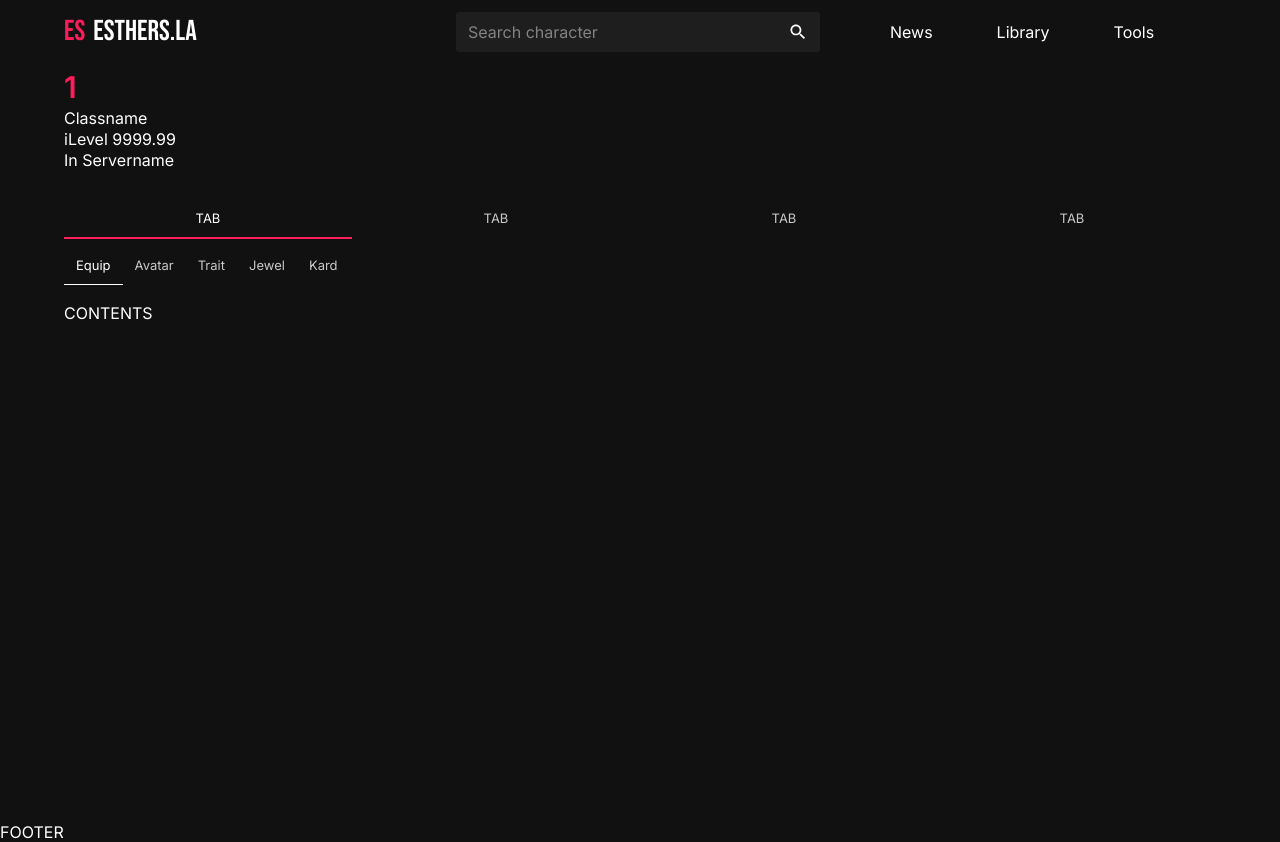
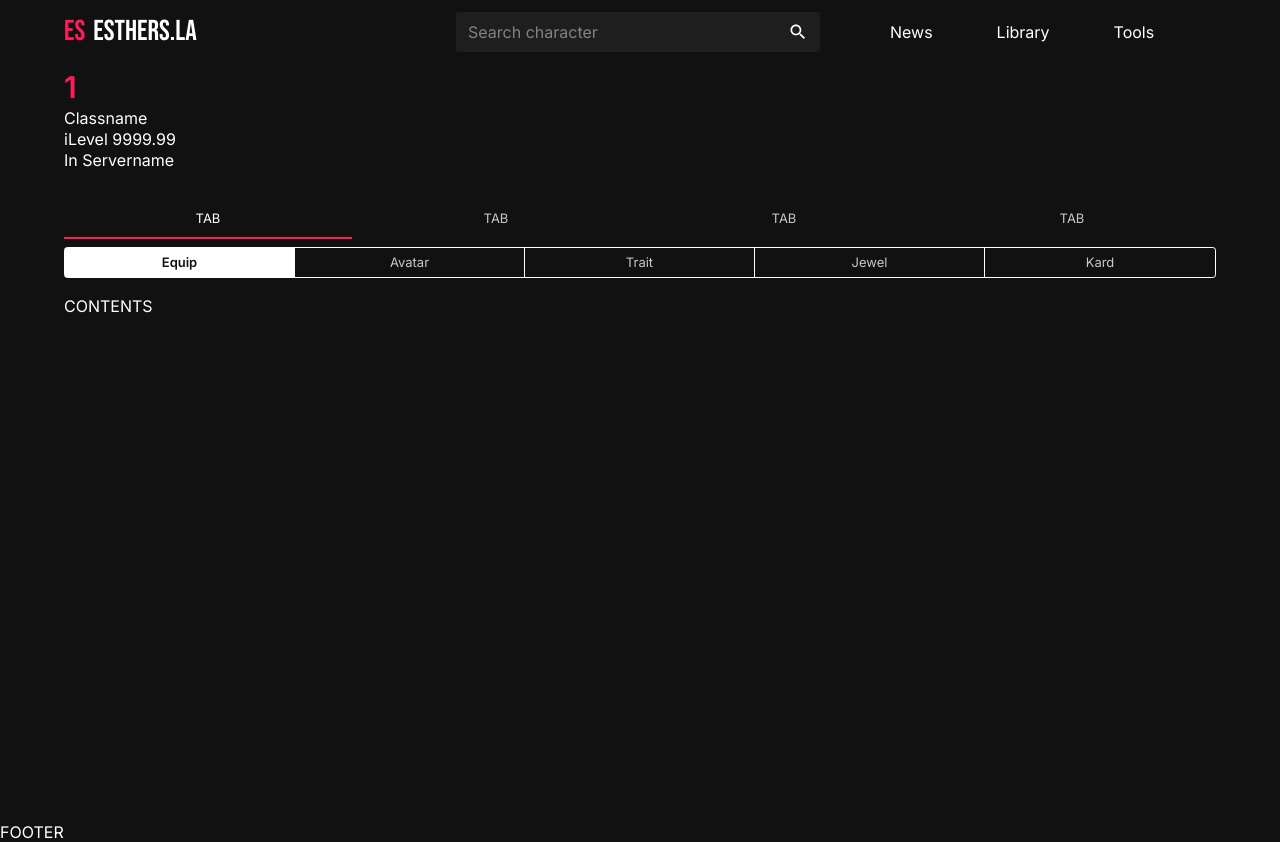
Before and after one commit to JoonsubHwang/esthers-la, a React (Create React App) app: page /characters/1 in a window 1280 px wide. Built offline with nearby package versions, Linux system fonts and the light colour scheme.

Commit message:
Changed styles of #subcategories > li

```diff
--- a/src/CharInfo/CharInfo.sass
+++ b/src/CharInfo/CharInfo.sass
@@ -1,3 +1,4 @@
+@use "sass:math"
 @use '../modules/reusables' as *
 
 
@@ -35,10 +36,23 @@
                     border-bottom: 2px solid $primary-color
 
         #subcategories
+            @extend %round-corners
             margin-bottom: $medium-padding
+            border: 1px solid $fg-color
 
             li
-                padding: $small-padding $small-padding
+                padding: $xsmall-padding $small-padding
+                border-right: 1px solid $fg-color
+
+                @for $i from 1 through 10
+                    &:first-child:nth-last-child(#{$i}),
+                    &:first-child:nth-last-child(#{$i}) ~ li
+                        width: math.div(100%, $i)
+
+                &:last-child
+                    border-right: none
 
                 &.selected
-                    border-bottom: 1px solid $fg-color
+                    background: $fg-color
+                    color: $bg-color
+                    font-weight: 600
```
